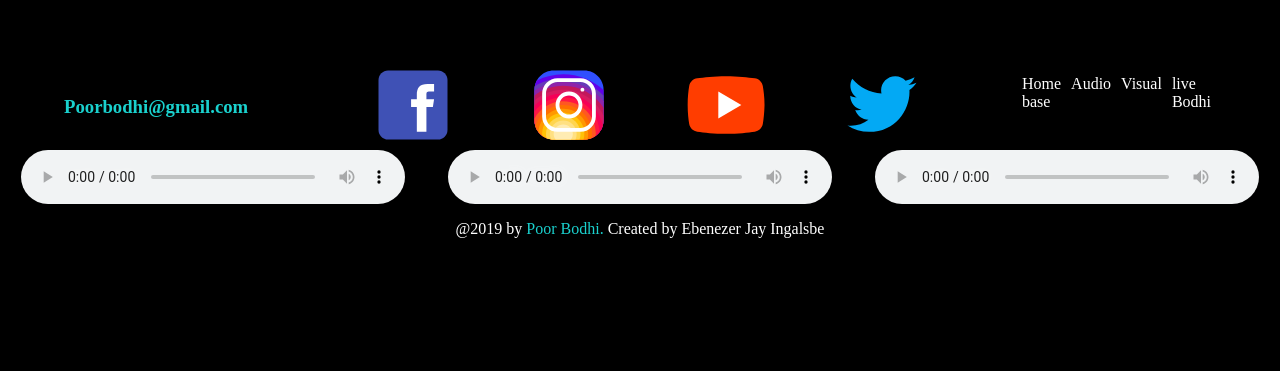
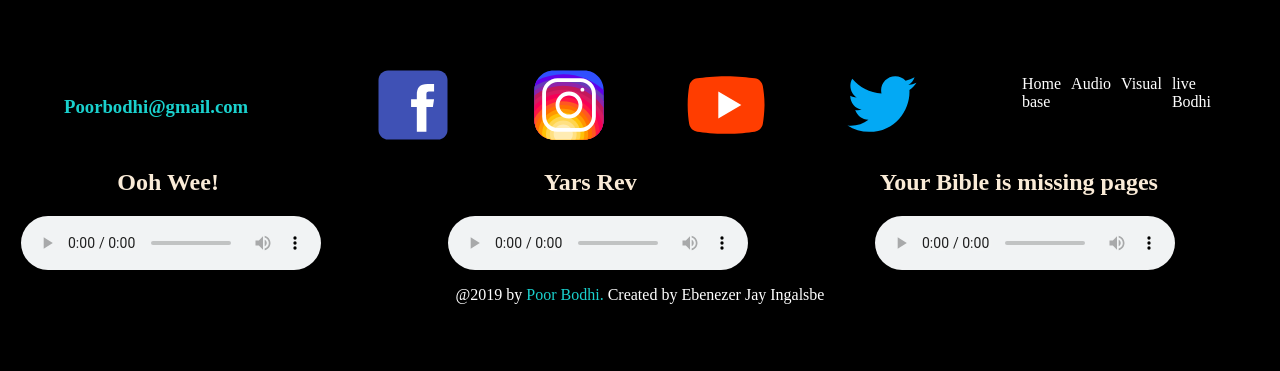
Before and after one commit to ebenezerjay/poor-bodhi, a plain HTML site: page audio.html in a window 1280 px wide. Drawn offline with Linux system fonts and the light colour scheme.

Commit message:
Update nav links

```diff
--- a/audio.html
+++ b/audio.html
@@ -19,23 +19,32 @@
 			</ul>
 		<nav class="flex">
 			<ul class="nav-list flex">
-				<li><a href="" class="nav-list-color">Home base</a></li>
-				<li><a href="" class="nav-list-color">Audio</a></li>
+				<li><a href="https://ebenezerjay.github.io/poor-bodhi/" class="nav-list-color">Home base</a></li>
+				<li><a href="https://ebenezerjay.github.io/poor-bodhi/audio/" class="nav-list-color">Audio</a></li>
 				<li><a href="" class="nav-list-color">Visual</a></li>
 				<li><a href="" class="nav-list-color">live Bodhi</a></li>
 			</ul>
 		</nav>
 	</header>
 	<main class="flex">
-		<audio controls autoplay class="oohWee">
+		<article class="audio-article flex">
+			<h2 class="audio-h2">Ooh Wee!</h2>
+			<audio controls class="oohWee">
 				<source src="audio/Ooh-Wee!.mp3" type="audio/mpeg">
 			</audio>
+		</article>
+		<article class="audio-article flex">
+			<h2 class="audio-h2">Yars Rev</h2>
 			<audio controls class="yars">
 				<source src="audio/Yars-Rev.mp3" type="audio/mpeg">
 			</audio>
+		</article>
+		<article class="audio-article flex">
+			<h2 class="audio-h2 bible-h2">Your Bible is missing pages</h2>
 			<audio controls class="bible">
 				<source src="audio/Your-bible-is-missing-pages.mp3" type="audio/mpeg">
 			</audio>
+		</article>
 	</main>
 	<footer class="flex">
 		<p>@2019 by <span class="bodhi-color">Poor Bodhi.</span> Created by Ebenezer Jay Ingalsbe</p>
--- a/styles.css
+++ b/styles.css
@@ -167,7 +167,18 @@ footer {
 
 /* Audio page */
 
-audio {
+.audio-article {
+	color: antiquewhite;
+	flex-wrap: wrap;
 	margin: auto;
 	width: 30%;
 }
+
+.audio-h2 {
+	margin: 5% auto;
+}
+
+.bible-h2 {
+	margin-left: 5px;
+	width: 100%;
+}
```
Also changed, not shown: index.html (+4 -4 lines). Lines whose indentation alone changed are shown as unchanged.
